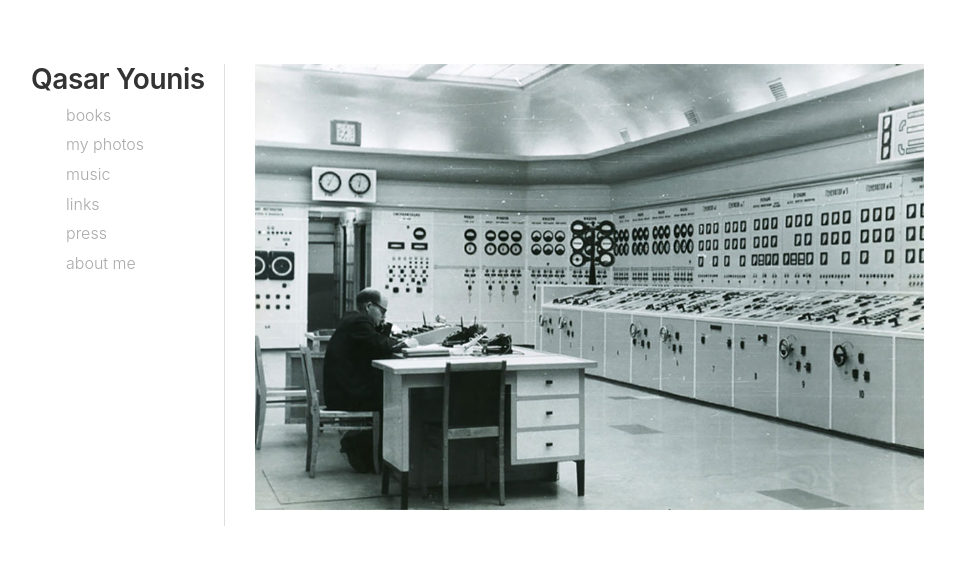
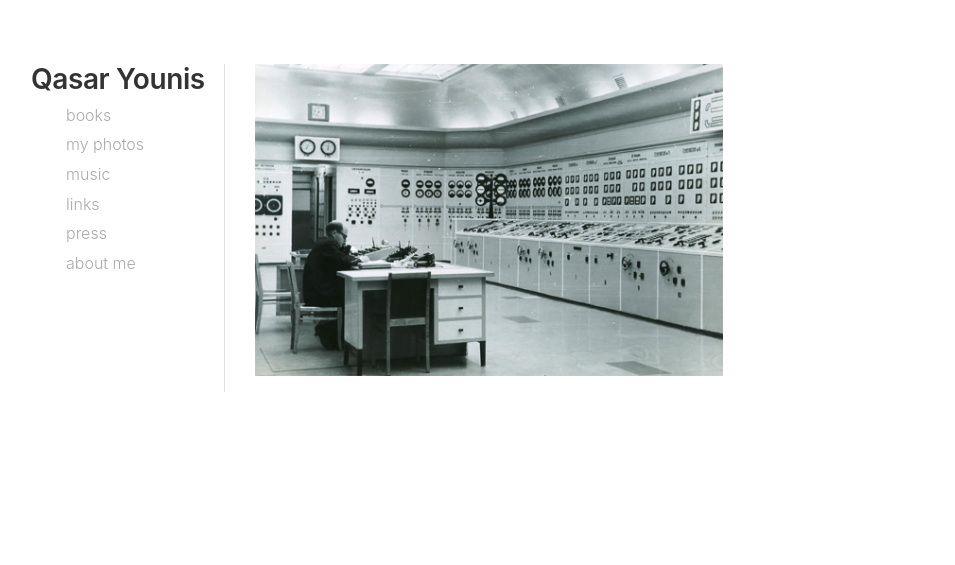
Before and after one commit to qasar/qasar.github.io, a Jekyll site: the page built from index.html, in a window 1280 px wide. Shown: the top 565 px of the page, without its empty margins (35-990 px from the left). Built offline with Jekyll 4.4.1, drawn with Linux system fonts in a browser that asks for light colours.

Commit message:
Update index.html

```diff
--- a/index.html
+++ b/index.html
@@ -3,7 +3,7 @@ layout: default
 ---
 {% include nav.html %}
 <div class="content list">
-<img src="{{ site.baseurl }}/assets/work.jpg" style="border-radius: 0px;"/>
+<img src="{{ site.baseurl }}/assets/work.jpg" class="hero-image" style="border-radius: 0px;"/>
 <!--
 {% for post in site.posts %}
   <div class="list-item">
```
